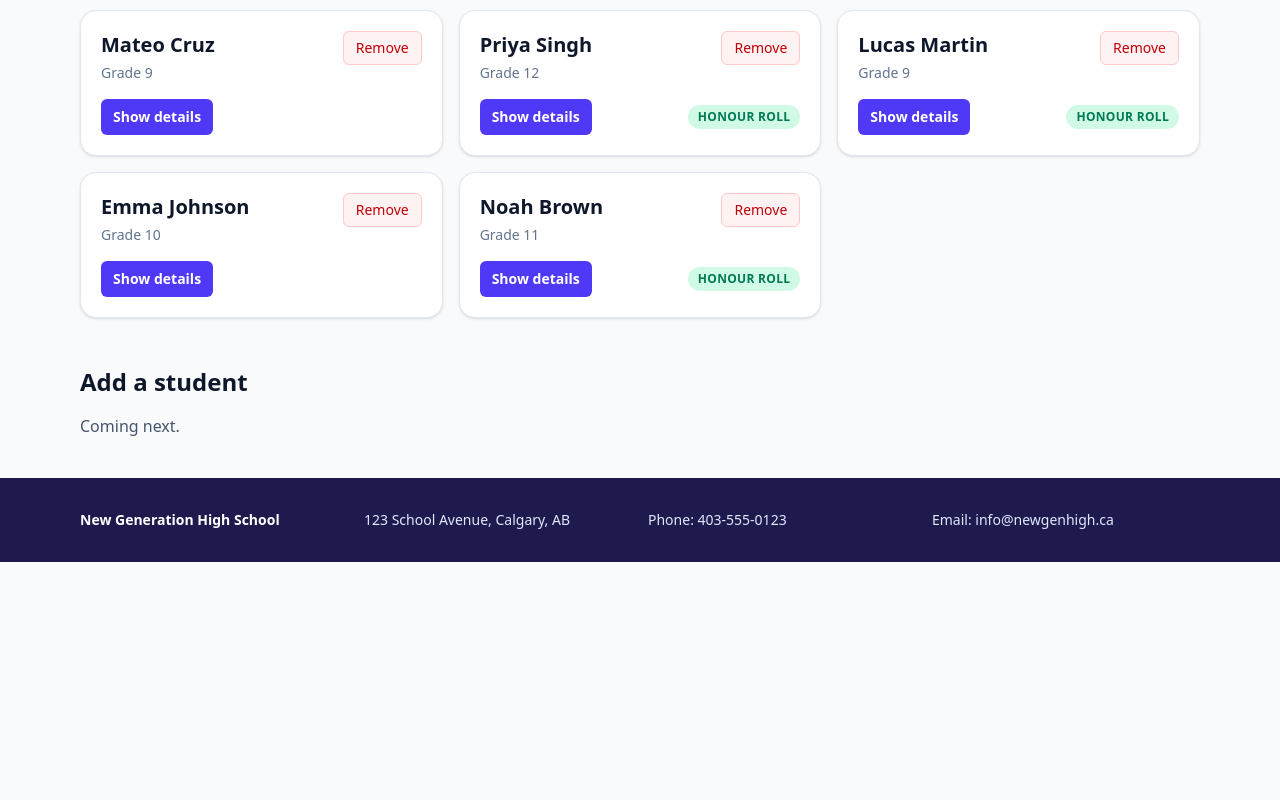
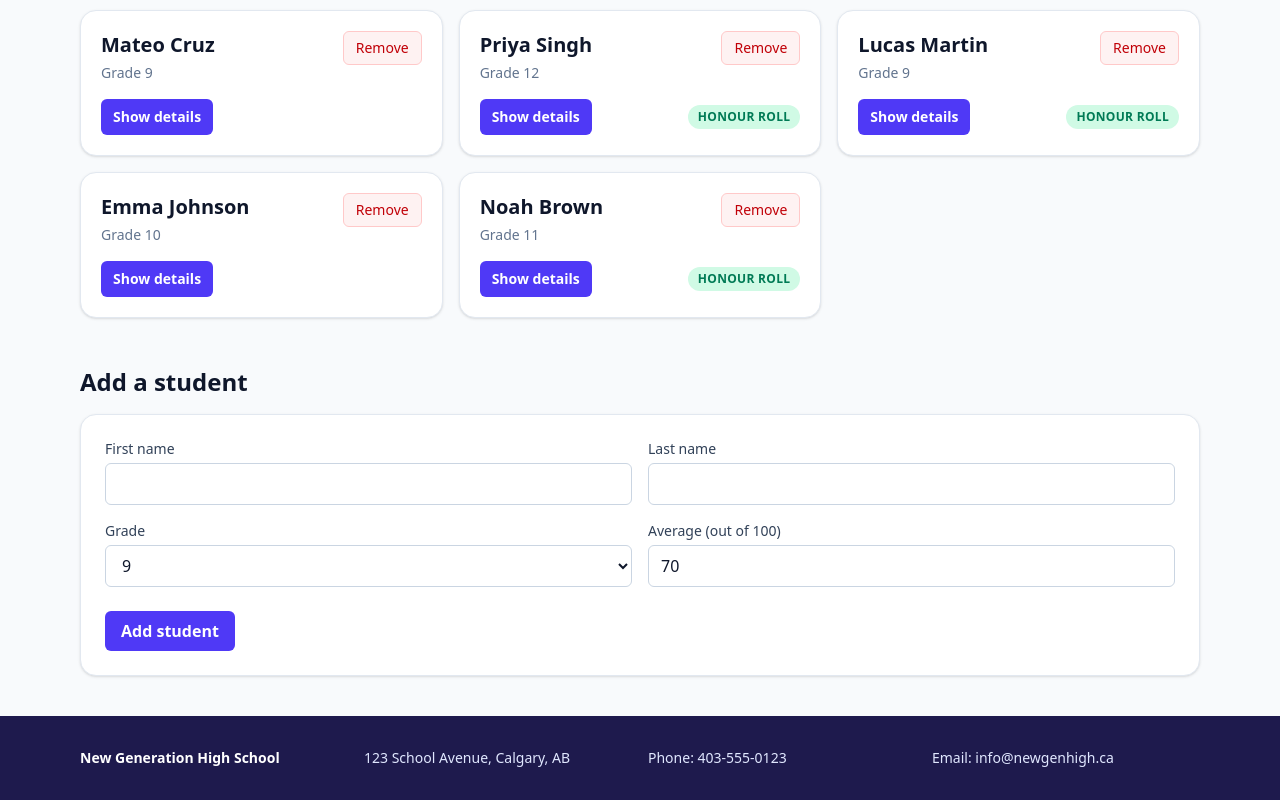
Before and after one commit to rahulisbest7o5-boop/Studentportal, a Next.js app: page / in a window 1280 px wide. Shown: the part 600-1400 px from the top of the page. Before the commit the page ends 1162 px from the top, so only its background shows below. Built offline with nearby package versions, Linux system fonts and the light colour scheme.

Commit message:
Add AddStudent with controlled inputs and add new students with a unique id

```diff
--- a/components/AddStudent.tsx
+++ b/components/AddStudent.tsx
@@ -0,0 +1,128 @@
+"use client";
+
+import { useState } from "react";
+
+import type { Student } from "@/data/students";
+
+// Props
+interface AddStudentProps {
+  onAdd: (newStudent: Omit<Student, "id">) => void;
+}
+
+// Starting values
+const STARTING_GRADE = 9;
+const STARTING_AVERAGE = 70;
+
+// AddStudent
+const AddStudent = ({ onAdd }: AddStudentProps) => {
+  // State (one per input)
+  const [firstName, setFirstName] = useState("");
+  const [lastName, setLastName] = useState("");
+  const [grade, setGrade] = useState(STARTING_GRADE);
+  const [average, setAverage] = useState(STARTING_AVERAGE);
+
+  // Add button
+  const handleAddClick = () => {
+    // Stop if either name is empty
+    if (firstName.trim() === "" || lastName.trim() === "") {
+      return;
+    }
+
+    // Send the new student up to StudentPortal
+    onAdd({
+      firstName: firstName.trim(),
+      lastName: lastName.trim(),
+      grade,
+      average,
+    });
+
+    // Reset the inputs to their starting values
+    setFirstName("");
+    setLastName("");
+    setGrade(STARTING_GRADE);
+    setAverage(STARTING_AVERAGE);
+  };
+
+  // Output
+  const inputClasses =
+    "w-full rounded-md border border-slate-300 bg-white px-3 py-2 text-slate-900 focus:border-indigo-500 focus:outline-none focus:ring-2 focus:ring-indigo-200";
+  const labelClasses = "mb-1 block text-sm font-medium text-slate-700";
+
+  return (
+    <div className="rounded-2xl border border-slate-200 bg-white p-6 shadow-sm">
+      <div className="grid grid-cols-1 gap-4 sm:grid-cols-2">
+        {/* First name */}
+        <div>
+          <label htmlFor="first-name" className={labelClasses}>
+            First name
+          </label>
+          <input
+            id="first-name"
+            type="text"
+            value={firstName}
+            onChange={(event) => setFirstName(event.target.value)}
+            className={inputClasses}
+          />
+        </div>
+
+        {/* Last name */}
+        <div>
+          <label htmlFor="last-name" className={labelClasses}>
+            Last name
+          </label>
+          <input
+            id="last-name"
+            type="text"
+            value={lastName}
+            onChange={(event) => setLastName(event.target.value)}
+            className={inputClasses}
+          />
+        </div>
+
+        {/* Grade */}
+        <div>
+          <label htmlFor="grade" className={labelClasses}>
+            Grade
+          </label>
+          <select
+            id="grade"
+            value={grade}
+            onChange={(event) => setGrade(Number(event.target.value))}
+            className={inputClasses}
+          >
+            <option value={9}>9</option>
+            <option value={10}>10</option>
+            <option value={11}>11</option>
+            <option value={12}>12</option>
+          </select>
+        </div>
+
+        {/* Average */}
+        <div>
+          <label htmlFor="average" className={labelClasses}>
+            Average (out of 100)
+          </label>
+          <input
+            id="average"
+            type="number"
+            min={0}
+            max={100}
+            value={average}
+            onChange={(event) => setAverage(Number(event.target.value))}
+            className={inputClasses}
+          />
+        </div>
+      </div>
+
+      <button
+        type="button"
+        onClick={handleAddClick}
+        className="mt-6 w-full rounded-md bg-indigo-600 px-4 py-2 font-semibold text-white hover:bg-indigo-500 sm:w-auto"
+      >
+        Add student
+      </button>
+    </div>
+  );
+};
+
+export default AddStudent;
--- a/components/StudentPortal.tsx
+++ b/components/StudentPortal.tsx
@@ -2,23 +2,33 @@
 
 import { useState } from "react";
 
+import AddStudent from "@/components/AddStudent";
 import SearchBox from "@/components/SearchBox";
 import StatsPanel from "@/components/StatsPanel";
 import StudentList from "@/components/StudentList";
 import { students as initialStudents, type Student } from "@/data/students";
 
 const StudentPortal = () => {
-  // ===== State =====
+  // State
   const [students, setStudents] = useState<Student[]>(initialStudents);
   const [searchText, setSearchText] = useState("");
 
-  // ===== Derived values (worked out on every render, not state) =====
+  // Derived values (worked out on every render, not state)
   const search = searchText.trim().toLowerCase();
   const filteredStudents = students.filter((student) =>
     `${student.firstName} ${student.lastName}`.toLowerCase().includes(search),
   );
 
-  // ===== Event handlers =====
+  // Event handlers
+  const handleAdd = (newStudent: Omit<Student, "id">) => {
+    // New id = one more than the highest id in the list (1 if the list is empty)
+    const nextId =
+      students.length === 0
+        ? 1
+        : Math.max(...students.map((student) => student.id)) + 1;
+    setStudents([...students, { id: nextId, ...newStudent }]);
+  };
+
   const handleRemove = (id: number) => {
     setStudents(students.filter((student) => student.id !== id));
   };
@@ -27,7 +37,7 @@ const StudentPortal = () => {
     setStudents([]);
   };
 
-  // ===== Output =====
+  // Output
   return (
     <div className="mx-auto max-w-6xl space-y-12 px-4 py-10">
       {/* Overview section */}
@@ -55,7 +65,7 @@ const StudentPortal = () => {
       {/* Add a student section */}
       <section id="add">
         <h2 className="mb-4 text-2xl font-bold text-slate-900">Add a student</h2>
-        <p className="text-slate-600">Coming next.</p>
+        <AddStudent onAdd={handleAdd} />
       </section>
     </div>
   );
```
